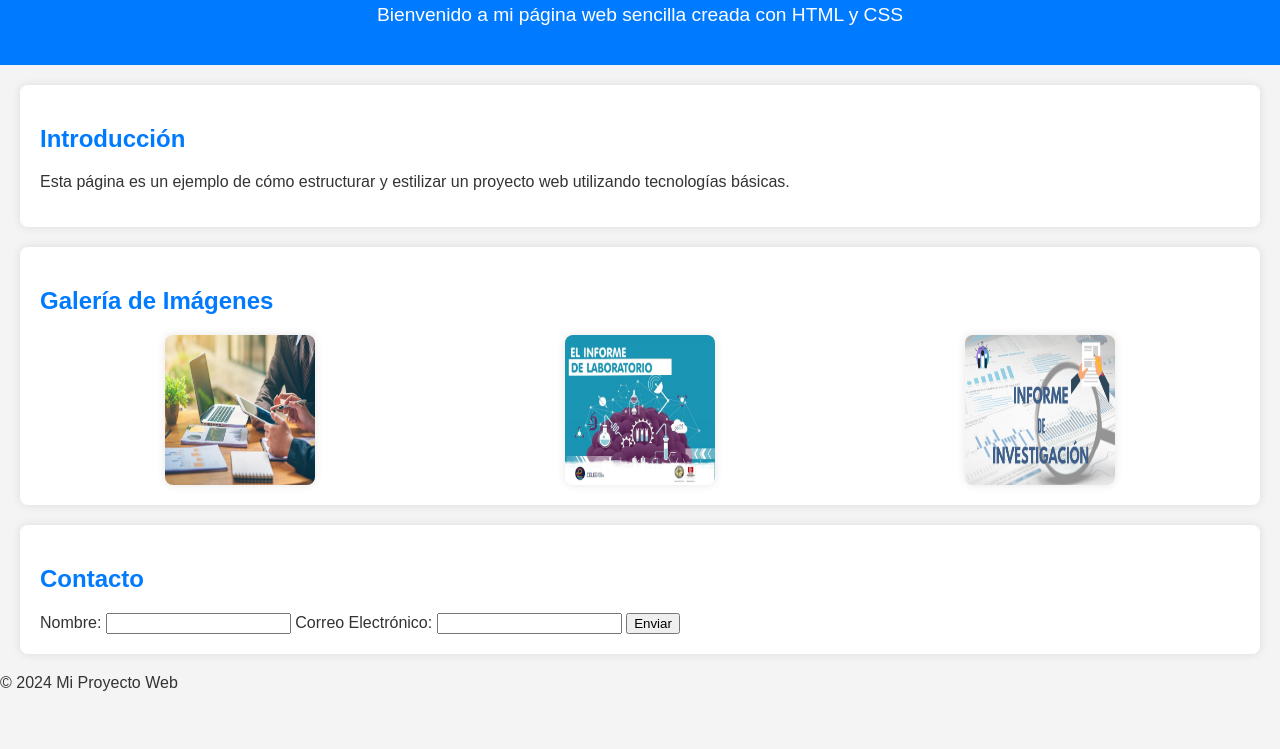
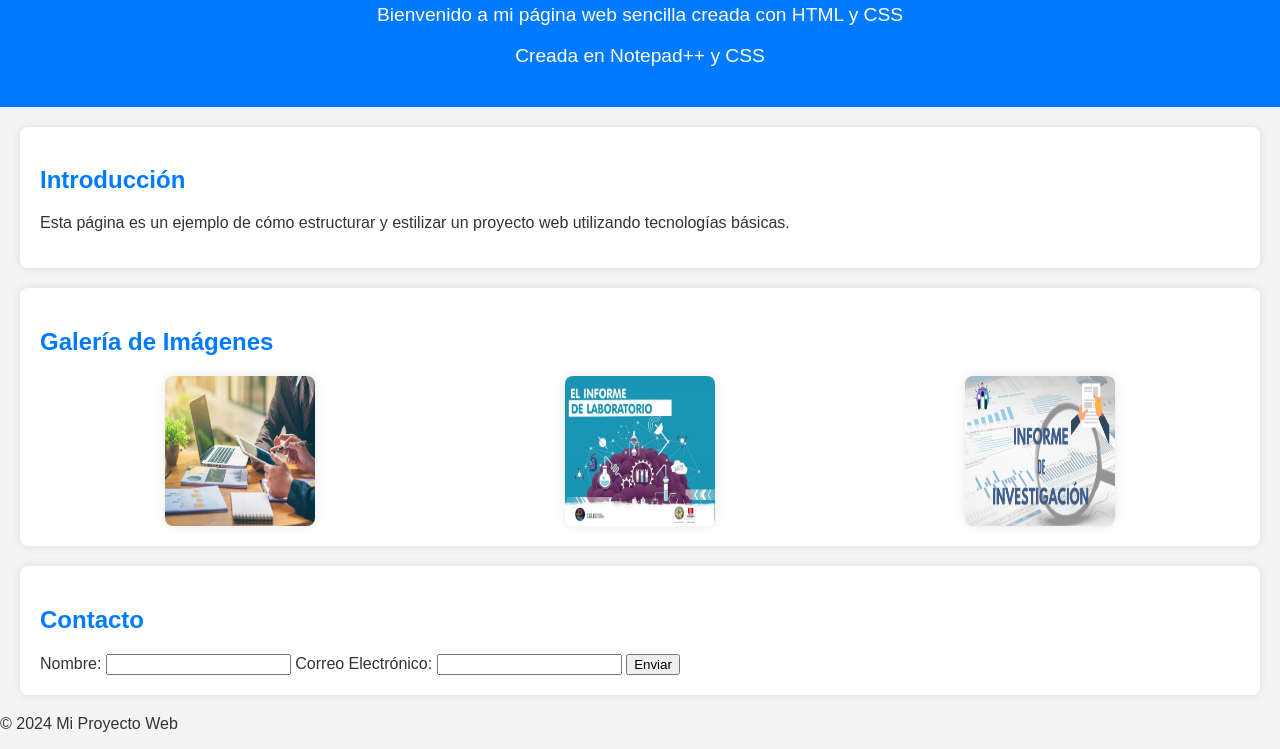
Before and after one commit to josgilva/ukuepa, a plain HTML site: page index.html in a window 1280 px wide. Shown: the part 72-821 px from the top of the page. Before the commit the page ends 800 px from the top, so only its background shows below. Drawn offline with Linux system fonts and the light colour scheme.

Commit message:
index.html

```diff
--- a/index.html
+++ b/index.html
@@ -10,6 +10,7 @@
     <header>
         <h1>Proyecto Web Básico para la Univerdad UK.</h1>
         <p>Bienvenido a mi página web sencilla creada con HTML y CSS </p>
+        <p>Creada en Notepad++ y CSS</p>
     </header>
     <main>
         <section id="introduccion">
```
